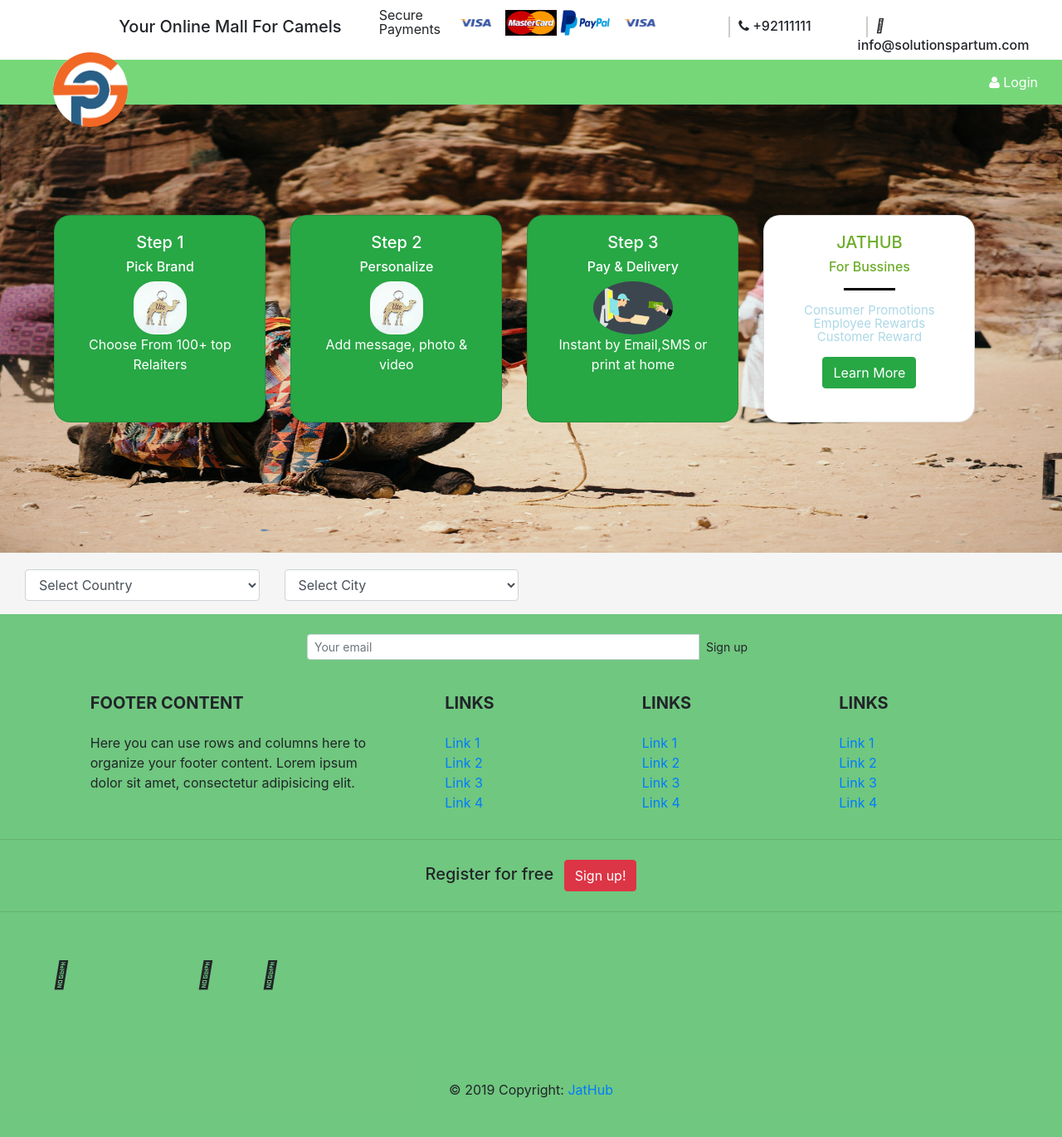
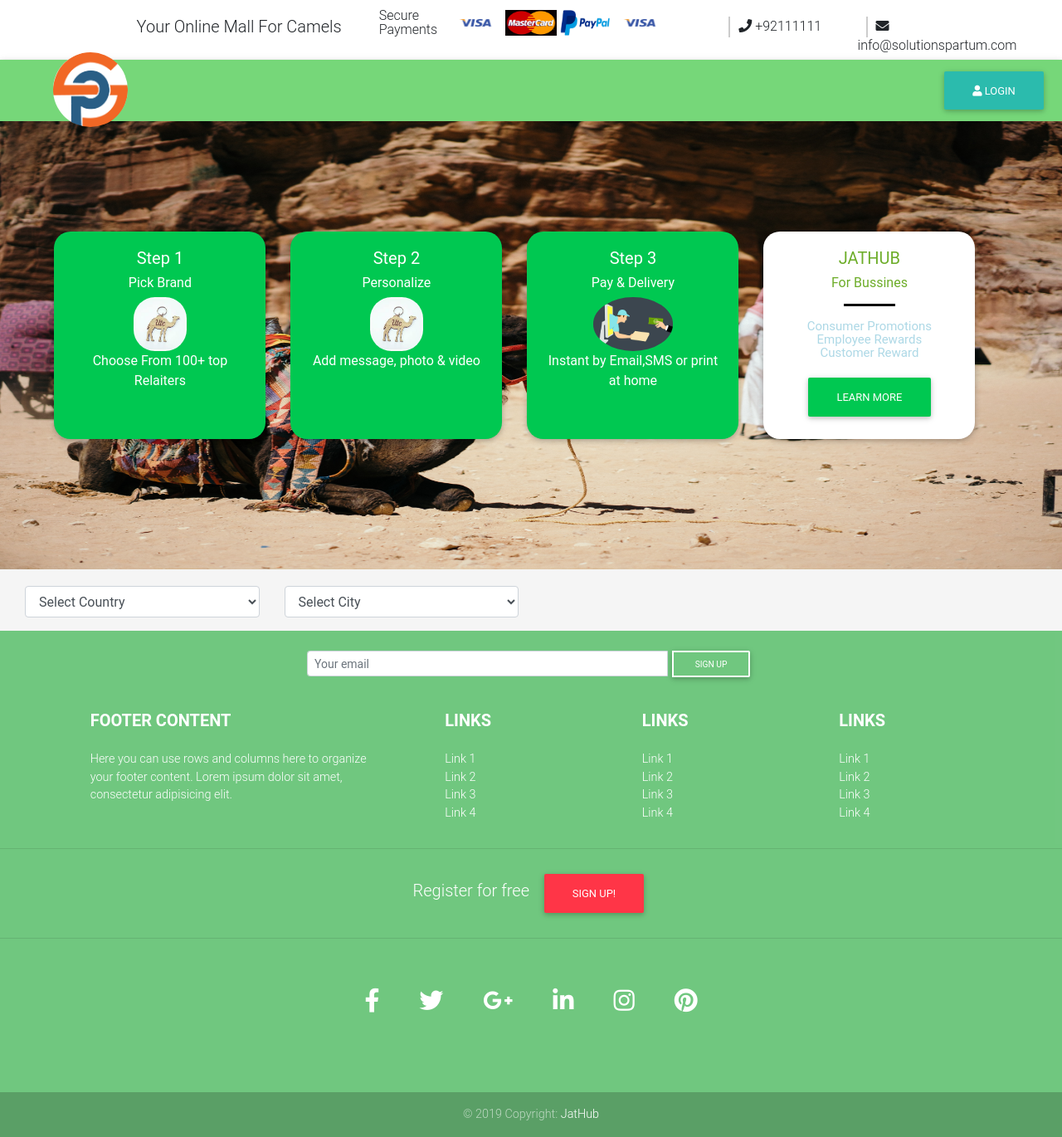
Before and after one commit to ali-python/ebazar, a Django app: page / in a window 1280 px wide. Shown: the whole page at 83% size. Before the commit the page ends 1323 px from the top, so only its background shows below. Run offline with Django 3.2, Linux system fonts and the light colour scheme; data that the repository does not hold is empty; some libraries are stand-ins or nearby versions; some web fonts are replaced.

Commit message:
cdn settings in base

```diff
--- a/templates/base.html
+++ b/templates/base.html
@@ -13,9 +13,9 @@
     <link href="{% static 'css/bootstrap_4.css' %}" rel="stylesheet">
     <link rel="stylesheet" href="{% static 'css/flexslider.css' %}">
     <!-- Material Design Bootstrap -->
-    <link href="{% static 'css/mdb_bootstrap.css' %}" rel="stylesheet">
+    <link href="{% static 'css/md_bootstrap.css' %}" rel="stylesheet">
     <!-- Font Awesome -->
-    <link rel="stylesheet" href="{% static 'fontawesome/md_fontawesome.css' %}">
+    <link rel="stylesheet" href="https://use.fontawesome.com/releases/v5.8.1/css/all.css">
     <script src="{% static 'js/jquery.js' %}"></script>
     <script src="{% static 'js/jquery.flexslider.js' %}"></script>
 
@@ -436,7 +436,7 @@
 <!-- user profile Info-->
 {% block scripts %}
 <!-- MDB core JavaScript -->
-<script type="text/javascript" src="{% static 'js/mdb_bootstrap.js' %}"></script>
+<script type="text/javascript" src="{% static 'js/md_bootstrap.js' %}"></script>
 <script src="{% static 'js/popper.js' %}"></script>
 <script src="{% static 'js/bootstrap.js' %}"></script>
 {% endblock %}
```
